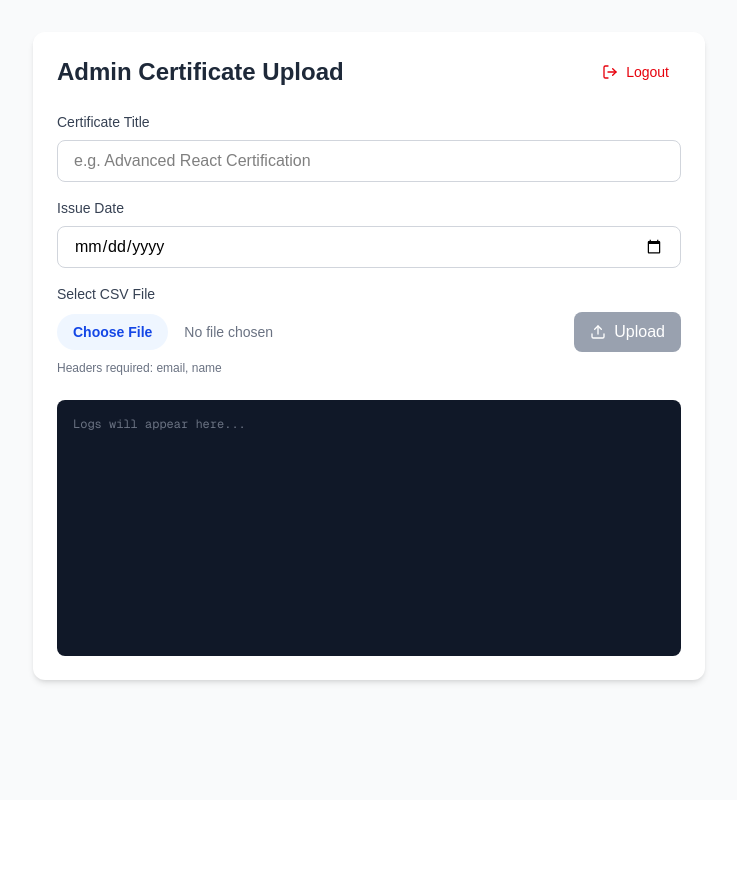
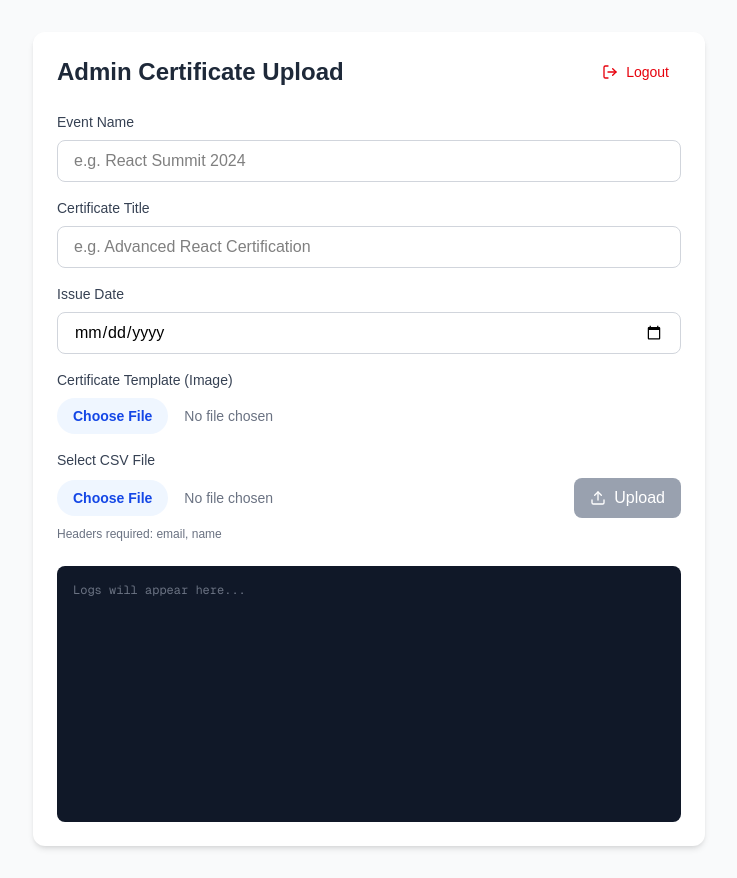
Before and after one commit to thevasugupta/gir-cert-verify, a Next.js app: page /admin/upload in a window 1280 px wide. Shown: the whole page, without its empty margins (271-1008 px from the left). Before the commit the page ends 800 px from the top, so only its background shows below. Built offline with nearby package versions, Linux system fonts and the light colour scheme.

Commit message:
certificate generator

```diff
--- a/app/admin/upload/page.tsx
+++ b/app/admin/upload/page.tsx
@@ -2,14 +2,16 @@
 
 import { useState, useEffect, useCallback } from 'react';
 import Papa from 'papaparse';
-import { uploadCertificate, CertificateData } from '@/app/lib/api';
+import { uploadCertificate, uploadTemplate, CertificateData } from '@/app/lib/api';
 import { Upload, Loader2, LogOut } from 'lucide-react';
 import { useRouter } from 'next/navigation';
 
 export default function AdminUploadPage() {
     const [file, setFile] = useState<File | null>(null);
+    const [templateFile, setTemplateFile] = useState<File | null>(null);
     const [issueDate, setIssueDate] = useState('');
     const [certificateTitle, setCertificateTitle] = useState('');
+    const [eventName, setEventName] = useState('');
     const [uploading, setUploading] = useState(false);
     const [logs, setLogs] = useState<string[]>([]);
     const [progress, setProgress] = useState(0);
@@ -59,18 +61,39 @@ export default function AdminUploadPage() {
         }
     };
 
+    const handleTemplateChange = (e: React.ChangeEvent<HTMLInputElement>) => {
+        if (e.target.files) {
+            setTemplateFile(e.target.files[0]);
+        }
+    };
+
     const handleUpload = async () => {
-        if (!file || !issueDate || !certificateTitle) return;
+        if (!file || !issueDate || !certificateTitle || !templateFile || !eventName) return;
 
         setUploading(true);
+        setLogs(prev => [...prev, 'Starting upload process...']);
+
+        // 1. Upload Template
+        setLogs(prev => [...prev, 'Uploading template...']);
+        try {
+            const templateRes = await uploadTemplate(templateFile, eventName);
+
+            if (templateRes.status !== 'success' || !templateRes.template_drive_id || !templateRes.output_folder_id) {
+                throw new Error(templateRes.message || 'Template upload failed');
+            }
+
+            const templateId = templateRes.template_drive_id;
+            const folderId = templateRes.output_folder_id;
+            setLogs(prev => [...prev, 'Template uploaded successfully.']);
+
+            // 2. Parse CSV
             setLogs(prev => [...prev, 'Parsing CSV...']);
-
             Papa.parse(file, {
                 header: true,
                 skipEmptyLines: true,
                 complete: async (results) => {
                     const rows = results.data as CertificateData[];
-                setLogs(prev => [...prev, `Found ${rows.length} rows. Starting upload...`]);
+                    setLogs(prev => [...prev, `Found ${rows.length} rows. Starting certificate data upload...`]);
 
                     let successCount = 0;
                     let failCount = 0;
@@ -87,6 +110,8 @@ export default function AdminUploadPage() {
                         // Apply global values
                         row.issue_date = issueDate;
                         row.certificate_title = certificateTitle;
+                        row.template_drive_id = templateId;
+                        row.output_folder_id = folderId;
 
                         const res = await uploadCertificate(row);
                         if (res.status === 'success') {
@@ -106,13 +131,15 @@ export default function AdminUploadPage() {
                     if (successCount > 0) {
                         setTimeout(() => {
                             setFile(null);
+                            setTemplateFile(null);
                             setIssueDate('');
                             setCertificateTitle('');
+                            setEventName('');
                             // Logs are kept as requested
                             setProgress(0);
-                        // Reset file input manually if needed
-                        const fileInput = document.querySelector('input[type="file"]') as HTMLInputElement;
-                        if (fileInput) fileInput.value = '';
+                            // Reset file inputs manually
+                            const fileInputs = document.querySelectorAll('input[type="file"]');
+                            fileInputs.forEach(input => (input as HTMLInputElement).value = '');
                         }, 2000);
                     }
                 },
@@ -121,6 +148,11 @@ export default function AdminUploadPage() {
                     setUploading(false);
                 }
             });
+
+        } catch (error: any) {
+            setLogs(prev => [...prev, `Error: ${error.message}`]);
+            setUploading(false);
+        }
     };
 
     const today = new Date().toISOString().split('T')[0];
@@ -140,6 +172,17 @@ export default function AdminUploadPage() {
                 </div>
 
                 <div className="mb-6 space-y-4">
+                    <div>
+                        <label className="block text-sm font-medium text-gray-700 mb-2">Event Name</label>
+                        <input
+                            type="text"
+                            value={eventName}
+                            onChange={(e) => setEventName(e.target.value)}
+                            placeholder="e.g. React Summit 2024"
+                            className="block w-full px-4 py-2 border border-gray-300 rounded-lg focus:ring-2 focus:ring-blue-500 focus:border-blue-500 outline-none text-black"
+                        />
+                    </div>
+
                     <div>
                         <label className="block text-sm font-medium text-gray-700 mb-2">Certificate Title</label>
                         <input
@@ -163,6 +206,21 @@ export default function AdminUploadPage() {
                     </div>
 
                     <div>
+                        <label className="block text-sm font-medium text-gray-700 mb-2">Certificate Template (Image)</label>
+                        <input
+                            type="file"
+                            accept="image/*"
+                            onChange={handleTemplateChange}
+                            className="block w-full text-sm text-gray-500
+                    file:mr-4 file:py-2 file:px-4
+                    file:rounded-full file:border-0
+                    file:text-sm file:font-semibold
+                    file:bg-blue-50 file:text-blue-700
+                    hover:file:bg-blue-100"
+                        />
+                    </div>
+
+                    <div>
                         <label className="block text-sm font-medium text-gray-700 mb-2">Select CSV File</label>
                         <div className="flex items-center gap-4">
                             <input
@@ -178,9 +236,9 @@ export default function AdminUploadPage() {
                             />
                             <button
                                 onClick={handleUpload}
-                                disabled={!file || !issueDate || !certificateTitle || uploading}
+                                disabled={!file || !issueDate || !certificateTitle || !templateFile || !eventName || uploading}
                                 className={`flex items-center gap-2 px-4 py-2 rounded-lg font-medium text-white transition-colors
-                    ${!file || !issueDate || !certificateTitle || uploading ? 'bg-gray-400 cursor-not-allowed' : 'bg-blue-600 hover:bg-blue-700'}`}
+                    ${!file || !issueDate || !certificateTitle || !templateFile || !eventName || uploading ? 'bg-gray-400 cursor-not-allowed' : 'bg-blue-600 hover:bg-blue-700'}`}
                             >
                                 {uploading ? <Loader2 className="w-4 h-4 animate-spin" /> : <Upload className="w-4 h-4" />}
                                 Upload
--- a/app/lib/api.ts
+++ b/app/lib/api.ts
@@ -5,6 +5,8 @@ export interface CertificateData {
   name: string;
   issue_date: string;
   certificate_title: string;
+  template_drive_id?: string;
+  output_folder_id?: string;
 }
 
 export interface Certificate extends CertificateData {
@@ -17,6 +19,36 @@ export interface ApiResponse {
   message?: string;
   data?: Certificate;
   uploaded?: any[];
+  template_drive_id?: string;
+  output_folder_id?: string;
+}
+
+export async function uploadTemplate(file: File, eventName: string) {
+  return new Promise<ApiResponse>((resolve, reject) => {
+    const reader = new FileReader();
+    reader.readAsDataURL(file);
+    reader.onload = async () => {
+      const base64 = (reader.result as string).split(',')[1];
+      const payload = {
+        mode: 'upload_template',
+        image_data: base64,
+        event_name: eventName
+      };
+
+      try {
+        const res = await fetch(WEB_APP_URL, {
+          method: 'POST',
+          body: JSON.stringify(payload)
+        });
+        const json = await res.json();
+        resolve(json as ApiResponse);
+      } catch (error) {
+        console.error('Template upload error:', error);
+        resolve({ status: 'error', message: 'Network error' } as ApiResponse);
+      }
+    };
+    reader.onerror = (error) => reject(error);
+  });
 }
 
 export async function uploadCertificate(data: CertificateData) {
```
Lines whose indentation alone changed are shown as unchanged.
